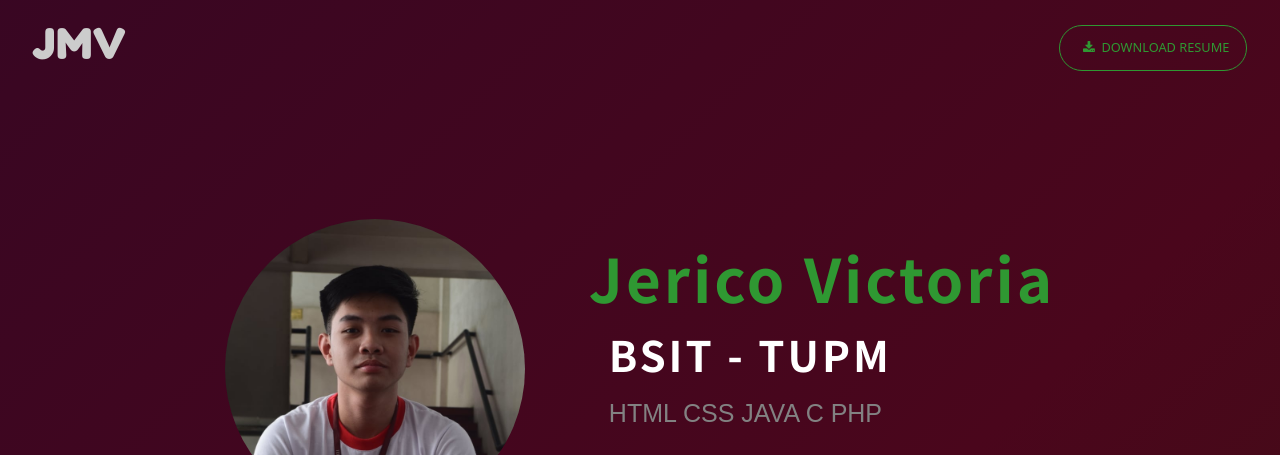
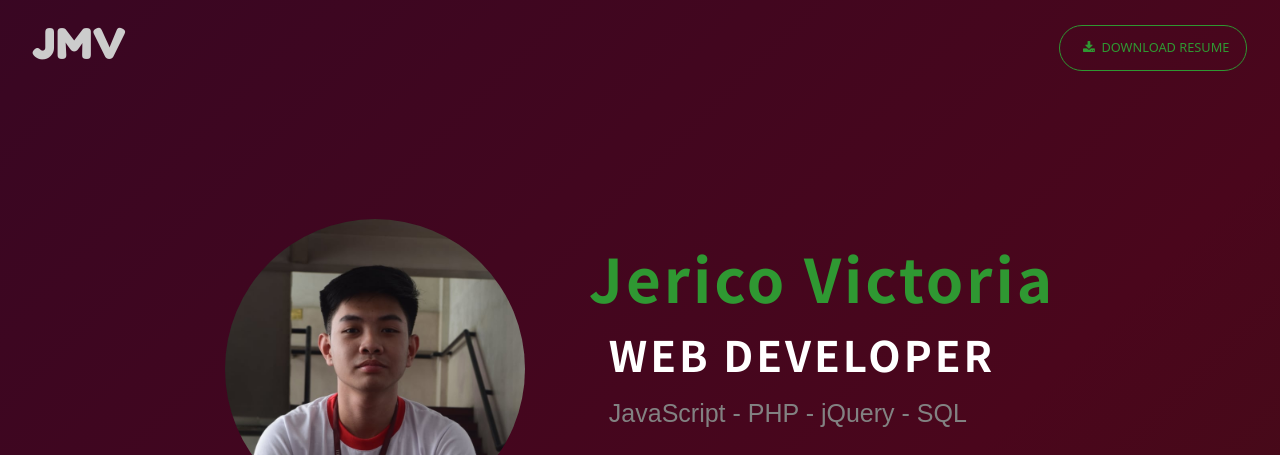
Before and after one commit to dormammuuuuu/dormammuuuuu.github.io, a plain HTML site: page index.html in a window 1280 px wide. Shown: the top 455 px of the page. Drawn offline with nearby package versions, Linux system fonts and the light colour scheme.

Commit message:
Visual Update

```diff
--- a/css/index.css
+++ b/css/index.css
@@ -47,6 +47,7 @@
   width: 30px;
   height: 30px;
   filter: invert(100%) opacity(.2);
+  transition: ease filter .3s;
 }
 
 .index_buttons:hover {
--- a/index.html
+++ b/index.html
@@ -25,8 +25,8 @@
     </div>
     <div class="index_intro">
       <p class="index_text" style="color: #2F9832">Jerico Victoria</p>
-      <p class="index_text_jb">BSIT - TUPM</p>
-      <p class="index_text_skills">HTML CSS JAVA C PHP</p>
+      <p class="index_text_jb">WEB DEVELOPER</p>
+      <p class="index_text_skills">JavaScript - PHP - jQuery - SQL</p>
       <div class="contact_container">
         <a href="https://www.linkedin.com/in/jericovictoria18" target="_blank"><img data-bs-toggle="tooltip" data-bs-placement="bottom" title="/jericovictoria18" class="index_buttons" src="assets/images/ic_linkedin.png" /></a>
         <a href="https://mail.google.com/mail/?view=cm&fs=1&tf=1&to=jericovic64@gmail.com" target="_blank"><img data-bs-toggle="tooltip" data-bs-placement="bottom" title="jericovic64@gmail.com" class="index_buttons"
```
